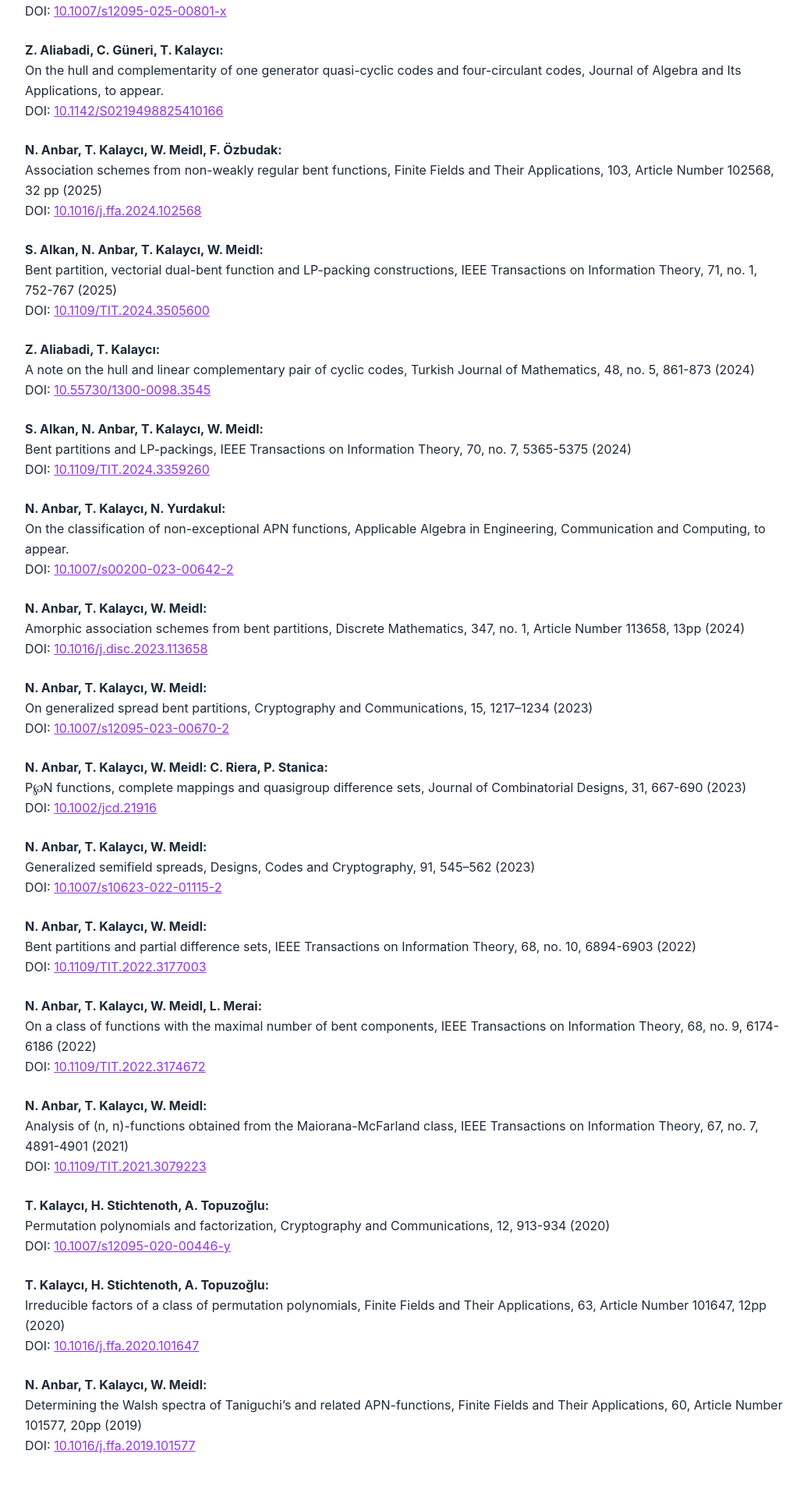
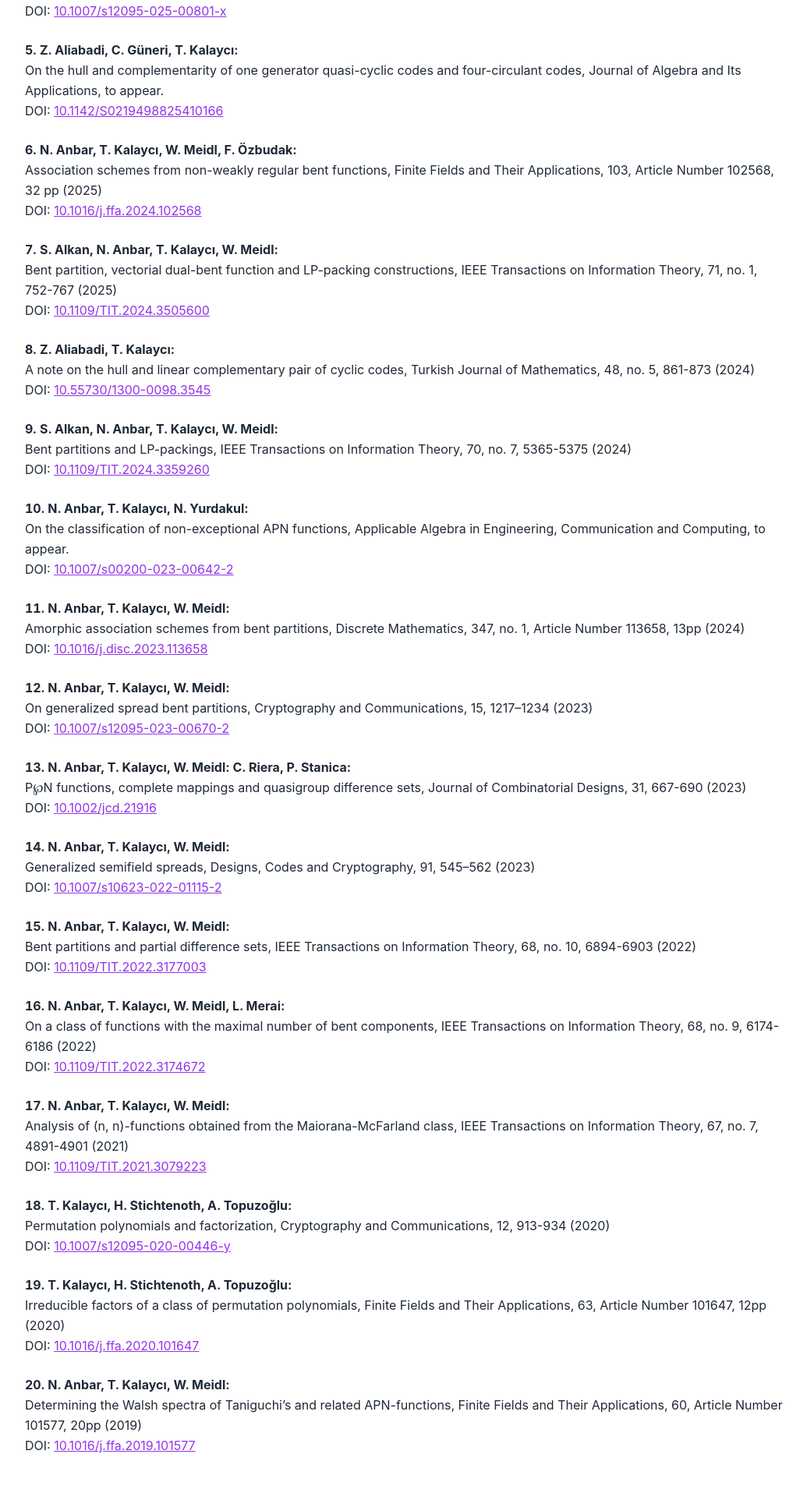
Before and after one commit to mustafa-kalayci/cv-site, a React (Create React App) app: page /publications in a window 1280 px wide. Shown: the part 525-2440 px from the top of the page at 78% size, without its empty margins (120-1155 px from the left). Built offline with nearby package versions, Linux system fonts and the light colour scheme.

Commit message:
renk ve hiza düzenlemeleri

```diff
--- a/public/index.html
+++ b/public/index.html
@@ -2,7 +2,7 @@
 <html lang="en">
   <head>
     <meta charset="utf-8" />
-    <link rel="icon" href="%PUBLIC_URL%/favicon.ico" />
+    <link rel="icon" href="%PUBLIC_URL%/favicon.jpg" />
     <meta name="viewport" content="width=device-width, initial-scale=1" />
     <meta name="theme-color" content="#000000" />
     <meta
--- a/src/Home.js
+++ b/src/Home.js
@@ -12,7 +12,7 @@ export default function Home() {
         animate={{ opacity: 1, y: 0 }}
         transition={{ duration: 0.8 }}
       >
-        Welcome! to my webpage
+        Welcome to my webpage!
       </motion.h1>
 
       <div className="grid grid-cols-1 md:grid-cols-2 gap-10 items-start">
--- a/src/Publications.js
+++ b/src/Publications.js
@@ -3,115 +3,298 @@ import React from "react";
 export default function Publications() {
   return (
     <section className="max-w-5xl mx-auto px-6 py-20 text-gray-800 bg-white">
-      <h1 className="text-3xl md:text-4xl font-bold text-[#744f9c] mb-10 ">
-        Publications
-      </h1>
+  <h1 className="text-3xl md:text-4xl font-bold text-[#744f9c] mb-10 ">
+    Publications
+  </h1>
 
-      <div className="space-y-6 text-gray-800 leading-relaxed">
-        <p >
-           <strong>N. Anbar, F-W. Fu, T. Kalaycı, W. Meidl, J. Wang, Y. Wei:</strong>{' '}<br />
+  <ol className="list-decimal list-inside  space-y-6 text-gray-800 leading-relaxed">
+    <li className="">
+      <strong>N. Anbar, F-W. Fu, T. Kalaycı, W. Meidl, J. Wang, Y. Wei:</strong>{' '}
+      <br />
+      Analysis of some classes of bent partitions and vectorial bent functions, submitted.
+    </li>
 
-            Analysis of some classes of bent partitions and vectorial bent functions, submitted.
-        </p>
+    <li>
+      <strong>N. Anbar, T. Kalaycı, W. Meidl, F. Özbudak:{' '}</strong>
+      <br />
+      Vectorial dual-bent functions and association schemes, submitted.
+    </li>
 
-        <p>
-          <strong>N. Anbar, T. Kalaycı, W. Meidl, F. Özbudak:{' '}</strong><br />
+    <li>
+      <strong>N. Anbar, T. Kalaycı, A. Topuzoğlu:<br /></strong>
+      Analysis of functions of low differential uniformity in characteristic 2: A new approach (I),{' '}
+      IEEE Transactions on Information Theory, accepted for publication.
+    </li>
 
-            Vectorial dual-bent functions and association schemes, submitted.
-        </p>
+    <li>
+      <strong>N. Anbar, T. Kalaycı, W. Meidl, F. Özbudak:</strong>
+      <br />
+      Bent partitions and Maiorana-McFarland association schemes, Cryptography and Communications, to appear.
+      <br />
+      DOI:{' '}
+      <a
+        href="https://link.springer.com/article/10.1007/s12095-025-00801-x"
+        target="_blank"
+        rel="noopener noreferrer"
+        className="text-purple-600 underline"
+      >
+        10.1007/s12095-025-00801-x
+      </a>
+    </li>
 
-        <p>
-           <strong>N. Anbar, T. Kalaycı, A. Topuzoğlu:<br /></strong>
-             Analysis of functions of low differential uniformity in characteristic 2: A new approach (I),{' '}
+    <li>
+      <strong>Z. Aliabadi, C. Güneri, T. Kalaycı:</strong> <br /> On the hull and complementarity of one generator quasi-cyclic codes and four-circulant codes, Journal of Algebra and Its Applications, to appear.
+      <br />
+      DOI:{' '}
+      <a
+        href="https://www.worldscientific.com/doi/10.1142/S0219498825410166?srsltid=AfmBOorxC2J_UgH2ItacF37orae5M3Z8WsVgbRMrNbD6TAvdAWeUxsJF"
+        target="_blank"
+        rel="noopener noreferrer"
+        className="text-purple-600 underline"
+      >
+        10.1142/S0219498825410166
+      </a>
+    </li>
 
-            IEEE Transactions on Information Theory, accepted for publication.
-        </p>
+    <li>
+      <strong>N. Anbar, T. Kalaycı, W. Meidl, F. Özbudak:</strong>
+      <br />
+      Association schemes from non-weakly regular bent functions, Finite Fields and Their Applications, 103, Article Number 102568, 32 pp (2025)
+      <br />
+      DOI:{' '}
+      <a
+        href="https://www.sciencedirect.com/science/article/abs/pii/S1071579724002077"
+        target="_blank"
+        rel="noopener noreferrer"
+        className="text-purple-600 underline"
+      >
+        10.1016/j.ffa.2024.102568
+      </a>
+    </li>
 
-        <p>
-          <strong>N. Anbar, T. Kalaycı, W. Meidl, F. Özbudak:</strong><br /> Bent partitions and Maiorana-McFarland association schemes, Cryptography and Communications, to appear.
-          <br />DOI: <a href="https://link.springer.com/article/10.1007/s12095-025-00801-x" target="_blank" rel="noopener noreferrer" className="text-purple-600 underline">10.1007/s12095-025-00801-x</a>
-        </p>
+    <li>
+      <strong>S. Alkan, N. Anbar, T. Kalaycı, W. Meidl:</strong>
+      <br />
+      Bent partition, vectorial dual-bent function and LP-packing constructions, IEEE Transactions on Information Theory, 71, no. 1, 752-767 (2025)
+      <br />
+      DOI:{' '}
+      <a
+        href="https://ieeexplore.ieee.org/document/10766623"
+        target="_blank"
+        rel="noopener noreferrer"
+        className="text-purple-600 underline"
+      >
+        10.1109/TIT.2024.3505600
+      </a>
+    </li>
 
-        <p>
-          <strong>Z. Aliabadi, C. Güneri, T. Kalaycı:</strong> <br /> On the hull and complementarity of one generator quasi-cyclic codes and four-circulant codes, Journal of Algebra and Its Applications, to appear.
-          <br />DOI: <a href="https://www.worldscientific.com/doi/10.1142/S0219498825410166?srsltid=AfmBOorxC2J_UgH2ItacF37orae5M3Z8WsVgbRMrNbD6TAvdAWeUxsJF" target="_blank" rel="noopener noreferrer" className="text-purple-600 underline">10.1142/S0219498825410166</a>
-        </p>
+    <li>
+      <strong>Z. Aliabadi, T. Kalaycı: </strong> <br />
+      A note on the hull and linear complementary pair of cyclic codes, Turkish Journal of Mathematics, 48, no. 5, 861-873 (2024)
+      <br />
+      DOI:{' '}
+      <a
+        href="https://journals.tubitak.gov.tr/math/vol48/iss5/4/"
+        target="_blank"
+        rel="noopener noreferrer"
+        className="text-purple-600 underline"
+      >
+        10.55730/1300-0098.3545
+      </a>
+    </li>
 
-        <p>
-          <strong>N. Anbar, T. Kalaycı, W. Meidl, F. Özbudak:</strong><br /> Association schemes from non-weakly regular bent functions, Finite Fields and Their Applications, 103, Article Number 102568, 32 pp (2025) <br />
-          DOI: <a href="https://www.sciencedirect.com/science/article/abs/pii/S1071579724002077" target="_blank" rel="noopener noreferrer" className="text-purple-600 underline">10.1016/j.ffa.2024.102568</a>
-        </p>
+    <li>
+      <strong>S. Alkan, N. Anbar, T. Kalaycı, W. Meidl:</strong>
+      <br />
+      Bent partitions and LP-packings, IEEE Transactions on Information Theory, 70, no. 7, 5365-5375 (2024)
+      <br />
+      DOI:{' '}
+      <a
+        href="https://ieeexplore.ieee.org/document/10415404/authors#authors"
+        target="_blank"
+        rel="noopener noreferrer"
+        className="text-purple-600 underline"
+      >
+        10.1109/TIT.2024.3359260
+      </a>
+    </li>
 
-        <p>
-          <strong>S. Alkan, N. Anbar, T. Kalaycı, W. Meidl:</strong><br /> Bent partition, vectorial dual-bent function and LP-packing constructions, IEEE Transactions on Information Theory, 71, no. 1, 752-767 (2025) <br />
-          DOI: <a href="https://ieeexplore.ieee.org/document/10766623" target="_blank" rel="noopener noreferrer" className="text-purple-600 underline">10.1109/TIT.2024.3505600</a>
-        </p>
+    <li>
+      <strong>N. Anbar, T. Kalaycı, N. Yurdakul:</strong>
+      <br />
+      On the classification of non-exceptional APN functions, Applicable Algebra in Engineering, Communication and Computing, to appear.
+      <br />
+      DOI:{' '}
+      <a
+        href="https://link.springer.com/article/10.1007/s00200-023-00642-2"
+        target="_blank"
+        rel="noopener noreferrer"
+        className="text-purple-600 underline"
+      >
+        10.1007/s00200-023-00642-2
+      </a>
+    </li>
 
-        <p>
-          <strong>Z. Aliabadi, T. Kalaycı: </strong> <br />A note on the hull and linear complementary pair of cyclic codes, Turkish Journal of Mathematics, 48, no. 5, 861-873 (2024) <br />
-          DOI: <a href="https://journals.tubitak.gov.tr/math/vol48/iss5/4/" target="_blank" rel="noopener noreferrer" className="text-purple-600 underline">10.55730/1300-0098.3545</a>
-        </p>
+    <li>
+      <strong>N. Anbar, T. Kalaycı, W. Meidl:</strong>
+      <br />
+      Amorphic association schemes from bent partitions, Discrete Mathematics, 347, no. 1, Article Number 113658, 13pp (2024)
+      <br />
+      DOI:{' '}
+      <a
+        href="https://www.semanticscholar.org/paper/Amorphic-association-schemes-from-bent-partitions-Anbar-Kalayc%C4%B1/8a2fda2dd26b43990bc791eed0c9866f453b7c71"
+        target="_blank"
+        rel="noopener noreferrer"
+        className="text-purple-600 underline"
+      >
+        10.1016/j.disc.2023.113658
+      </a>
+    </li>
 
-        <p>
-          <strong>S. Alkan, N. Anbar, T. Kalaycı, W. Meidl:</strong> <br />Bent partitions and LP-packings, IEEE Transactions on Information Theory, 70, no. 7, 5365-5375 (2024) <br />
-          DOI: <a href="https://ieeexplore.ieee.org/document/10415404/authors#authors" target="_blank" rel="noopener noreferrer" className="text-purple-600 underline">10.1109/TIT.2024.3359260</a>
-        </p>
+    <li>
+      <strong>N. Anbar, T. Kalaycı, W. Meidl:</strong>
+      <br />
+      On generalized spread bent partitions, Cryptography and Communications, 15, 1217–1234 (2023)
+      <br />
+      DOI:{' '}
+      <a
+        href="https://link.springer.com/article/10.1007/s12095-023-00670-2"
+        target="_blank"
+        rel="noopener noreferrer"
+        className="text-purple-600 underline"
+      >
+        10.1007/s12095-023-00670-2
+      </a>
+    </li>
 
-        <p>
-          <strong>N. Anbar, T. Kalaycı, N. Yurdakul:</strong><br /> On the classification of non-exceptional APN functions, Applicable Algebra in Engineering, Communication and Computing, to appear. <br />
-          DOI: <a href="https://link.springer.com/article/10.1007/s00200-023-00642-2" target="_blank" rel="noopener noreferrer" className="text-purple-600 underline">10.1007/s00200-023-00642-2</a>
-        </p>
+    <li>
+      <strong>N. Anbar, T. Kalaycı, W. Meidl: C. Riera, P. Stanica:</strong>
+      <br />
+      P℘N functions, complete mappings and quasigroup difference sets, Journal of Combinatorial Designs, 31, 667-690 (2023)
+      <br />
+      DOI:{' '}
+      <a
+        href="https://onlinelibrary.wiley.com/doi/abs/10.1002/jcd.21916"
+        target="_blank"
+        rel="noopener noreferrer"
+        className="text-purple-600 underline"
+      >
+        10.1002/jcd.21916
+      </a>
+    </li>
 
-        <p>
-          <strong>N. Anbar, T. Kalaycı, W. Meidl:</strong><br /> Amorphic association schemes from bent partitions, Discrete Mathematics, 347, no. 1, Article Number 113658, 13pp (2024) <br />
-          DOI: <a href="https://www.semanticscholar.org/paper/Amorphic-association-schemes-from-bent-partitions-Anbar-Kalayc%C4%B1/8a2fda2dd26b43990bc791eed0c9866f453b7c71" target="_blank" rel="noopener noreferrer" className="text-purple-600 underline">10.1016/j.disc.2023.113658</a>
-        </p>
+    <li>
+      <strong>N. Anbar, T. Kalaycı, W. Meidl:</strong>
+      <br />
+      Generalized semifield spreads, Designs, Codes and Cryptography, 91, 545–562 (2023)
+      <br />
+      DOI:{' '}
+      <a
+        href="https://link.springer.com/article/10.1007/s10623-022-01115-2"
+        target="_blank"
+        rel="noopener noreferrer"
+        className="text-purple-600 underline"
+      >
+        10.1007/s10623-022-01115-2
+      </a>
+    </li>
 
-        <p>
-          <strong>N. Anbar, T. Kalaycı, W. Meidl:</strong><br /> On generalized spread bent partitions, Cryptography and Communications, 15, 1217–1234 (2023) <br />
-          DOI: <a href="https://link.springer.com/article/10.1007/s12095-023-00670-2" target="_blank" rel="noopener noreferrer" className="text-purple-600 underline">10.1007/s12095-023-00670-2</a>
-        </p>
+    <li>
+      <strong>N. Anbar, T. Kalaycı, W. Meidl: </strong>
+      <br />
+      Bent partitions and partial difference sets, IEEE Transactions on Information Theory, 68, no. 10, 6894-6903 (2022)
+      <br />
+      DOI:{' '}
+      <a
+        href="https://ieeexplore.ieee.org/document/9779734"
+        target="_blank"
+        rel="noopener noreferrer"
+        className="text-purple-600 underline"
+      >
+        10.1109/TIT.2022.3177003
+      </a>
+    </li>
 
-        <p>
-          <strong>N. Anbar, T. Kalaycı, W. Meidl: C. Riera, P. Stanica:</strong><br />P℘N functions, complete mappings and quasigroup difference sets, Journal of Combinatorial Designs, 31, 667-690 (2023) <br />
-          DOI: <a href="https://onlinelibrary.wiley.com/doi/abs/10.1002/jcd.21916" target="_blank" rel="noopener noreferrer" className="text-purple-600 underline">10.1002/jcd.21916</a>
-        </p>
+    <li>
+      <strong>N. Anbar, T. Kalaycı, W. Meidl, L. Merai:</strong>
+      <br />
+      On a class of functions with the maximal number of bent components, IEEE Transactions on Information Theory, 68, no. 9, 6174-6186 (2022)
+      <br />
+      DOI:{' '}
+      <a
+        href="https://ieeexplore.ieee.org/document/9773173"
+        target="_blank"
+        rel="noopener noreferrer"
+        className="text-purple-600 underline"
+      >
+        10.1109/TIT.2022.3174672
+      </a>
+    </li>
 
-        <p>
-          <strong>N. Anbar, T. Kalaycı, W. Meidl:</strong> <br />Generalized semifield spreads, Designs, Codes and Cryptography, 91, 545–562 (2023) <br />
-          DOI: <a href="https://link.springer.com/article/10.1007/s10623-022-01115-2" target="_blank" rel="noopener noreferrer" className="text-purple-600 underline">10.1007/s10623-022-01115-2</a>
-        </p>
+    <li>
+      <strong>N. Anbar, T. Kalaycı, W. Meidl:</strong>
+      <br />
+      Analysis of (n, n)-functions obtained from the Maiorana-McFarland class, IEEE Transactions on Information Theory, 67, no. 7, 4891-4901 (2021)
+      <br />
+      DOI:{' '}
+      <a
+        href="https://ieeexplore.ieee.org/document/9427507"
+        target="_blank"
+        rel="noopener noreferrer"
+        className="text-purple-600 underline"
+      >
+        10.1109/TIT.2021.3079223
+      </a>
+    </li>
 
-        <p>
-          <strong>N. Anbar, T. Kalaycı, W. Meidl: </strong> <br />Bent partitions and partial difference sets, IEEE Transactions on Information Theory, 68, no. 10, 6894-6903 (2022) <br />
-          DOI: <a href="https://ieeexplore.ieee.org/document/9779734" target="_blank" rel="noopener noreferrer" className="text-purple-600 underline">10.1109/TIT.2022.3177003</a>
-        </p>
+    <li>
+      <strong>T. Kalaycı, H. Stichtenoth, A. Topuzoğlu:</strong>
+      <br />
+      Permutation polynomials and factorization, Cryptography and Communications, 12, 913-934 (2020)
+      <br />
+      DOI:{' '}
+      <a
+        href="https://link.springer.com/article/10.1007/s12095-020-00446-y"
+        target="_blank"
+        rel="noopener noreferrer"
+        className="text-purple-600 underline"
+      >
+        10.1007/s12095-020-00446-y
+      </a>
+    </li>
 
-        <p>
-          <strong>N. Anbar, T. Kalaycı, W. Meidl, L. Merai:</strong> <br /> On a class of functions with the maximal number of bent components, IEEE Transactions on Information Theory, 68, no. 9, 6174-6186 (2022) <br />
-          DOI: <a href="https://ieeexplore.ieee.org/document/9773173" target="_blank" rel="noopener noreferrer" className="text-purple-600 underline">10.1109/TIT.2022.3174672</a>
-        </p>
+    <li>
+      <strong>T. Kalaycı, H. Stichtenoth, A. Topuzoğlu:</strong>{' '}
+      <br />
+      Irreducible factors of a class of permutation polynomials, Finite Fields and Their Applications, 63, Article Number 101647, 12pp (2020)
+      <br />
+      DOI:{' '}
+      <a
+        href="https://www.sciencedirect.com/science/article/pii/S1071579720300162"
+        target="_blank"
+        rel="noopener noreferrer"
+        className="text-purple-600 underline"
+      >
+        10.1016/j.ffa.2020.101647
+      </a>
+    </li>
 
-        <p>
-         <strong> N. Anbar, T. Kalaycı, W. Meidl:</strong> <br />Analysis of (n, n)-functions obtained from the Maiorana-McFarland class, IEEE Transactions on Information Theory, 67, no. 7, 4891-4901 (2021) <br />
-          DOI: <a href="https://ieeexplore.ieee.org/document/9427507" target="_blank" rel="noopener noreferrer" className="text-purple-600 underline">10.1109/TIT.2021.3079223</a>
-        </p>
+    <li>
+      <strong>N. Anbar, T. Kalaycı, W. Meidl: </strong> <br />
+      Determining the Walsh spectra of Taniguchi’s and related APN-functions, Finite Fields and Their Applications, 60, Article Number 101577, 20pp (2019)
+      <br />
+      DOI:{' '}
+      <a
+        href="https://www.sciencedirect.com/science/article/pii/S1071579719300802"
+        target="_blank"
+        rel="noopener noreferrer"
+        className="text-purple-600 underline"
+      >
+        10.1016/j.ffa.2019.101577
+      </a>
+    </li>
+  </ol>
+</section>
 
-        <p>
-          <strong>T. Kalaycı, H. Stichtenoth, A. Topuzoğlu:</strong><br /> Permutation polynomials and factorization, Cryptography and Communications, 12, 913-934 (2020) <br />
-          DOI: <a href="https://link.springer.com/article/10.1007/s12095-020-00446-y" target="_blank" rel="noopener noreferrer" className="text-purple-600 underline">10.1007/s12095-020-00446-y</a>
-        </p>
-
-        <p>
-          <strong>T. Kalaycı, H. Stichtenoth, A. Topuzoğlu:</strong>  <br />Irreducible factors of a class of permutation polynomials, Finite Fields and Their Applications, 63, Article Number 101647, 12pp (2020) <br />
-          DOI: <a href="https://www.sciencedirect.com/science/article/pii/S1071579720300162" target="_blank" rel="noopener noreferrer" className="text-purple-600 underline">10.1016/j.ffa.2020.101647</a>
-        </p>
-
-        <p>
-         <strong> N. Anbar, T. Kalaycı, W. Meidl: </strong>  <br />Determining the Walsh spectra of Taniguchi’s and related APN-functions, Finite Fields and Their Applications, 60, Article Number 101577, 20pp (2019) <br />
-          DOI: <a href="https://www.sciencedirect.com/science/article/pii/S1071579719300802" target="_blank" rel="noopener noreferrer" className="text-purple-600 underline">10.1016/j.ffa.2019.101577</a>
-        </p>
-      </div>
-    </section>
   );
 }
--- a/src/index.css
+++ b/src/index.css
@@ -13,7 +13,9 @@ body {
   -webkit-font-smoothing: antialiased;
   -moz-osx-font-smoothing: grayscale;
 }
-
+ol li::marker {
+  font-weight: bold;
+}
 code {
   font-family: source-code-pro, Menlo, Monaco, Consolas, 'Courier New',
     monospace;
```
Also changed, not shown: src/Cv.js (+4 -4 lines), src/Research.js (+4 -4 lines), public/favicon.jpg (added), 1 other file (tests, documents, lock files or other folders).
